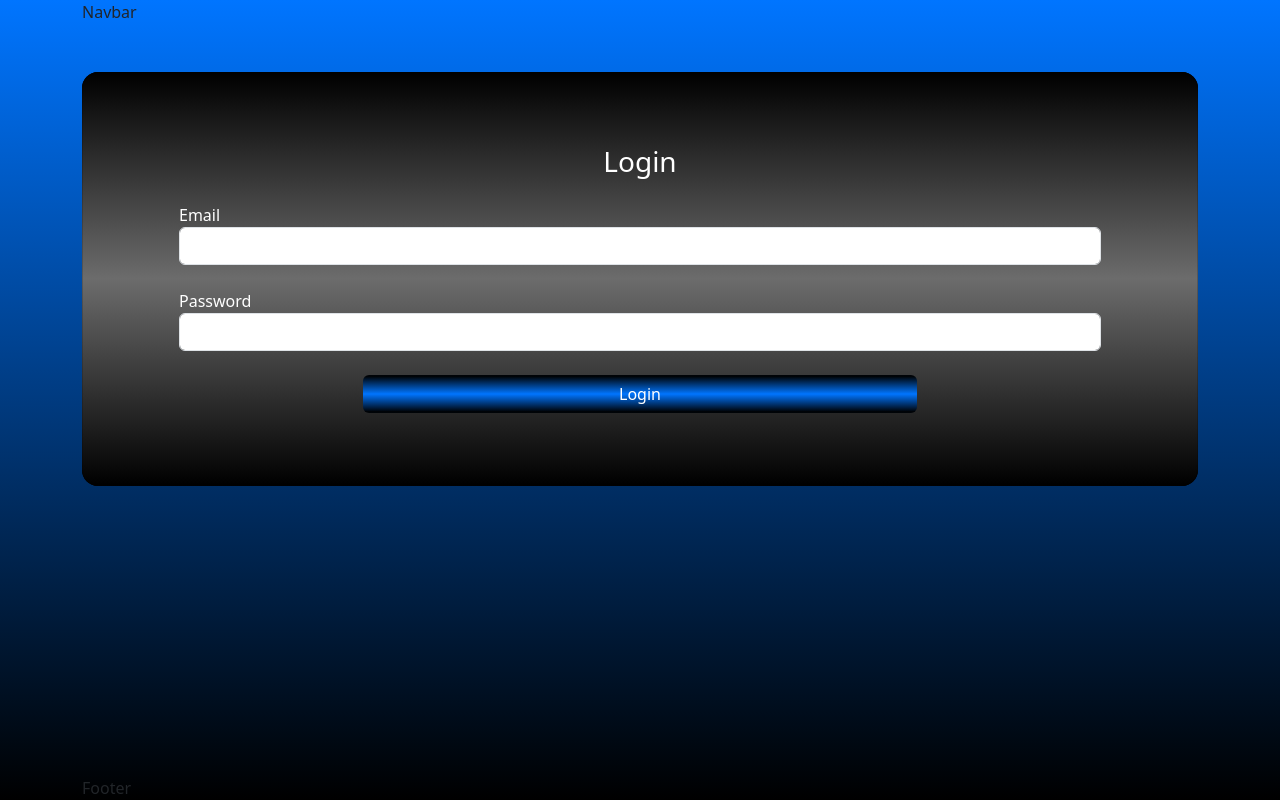
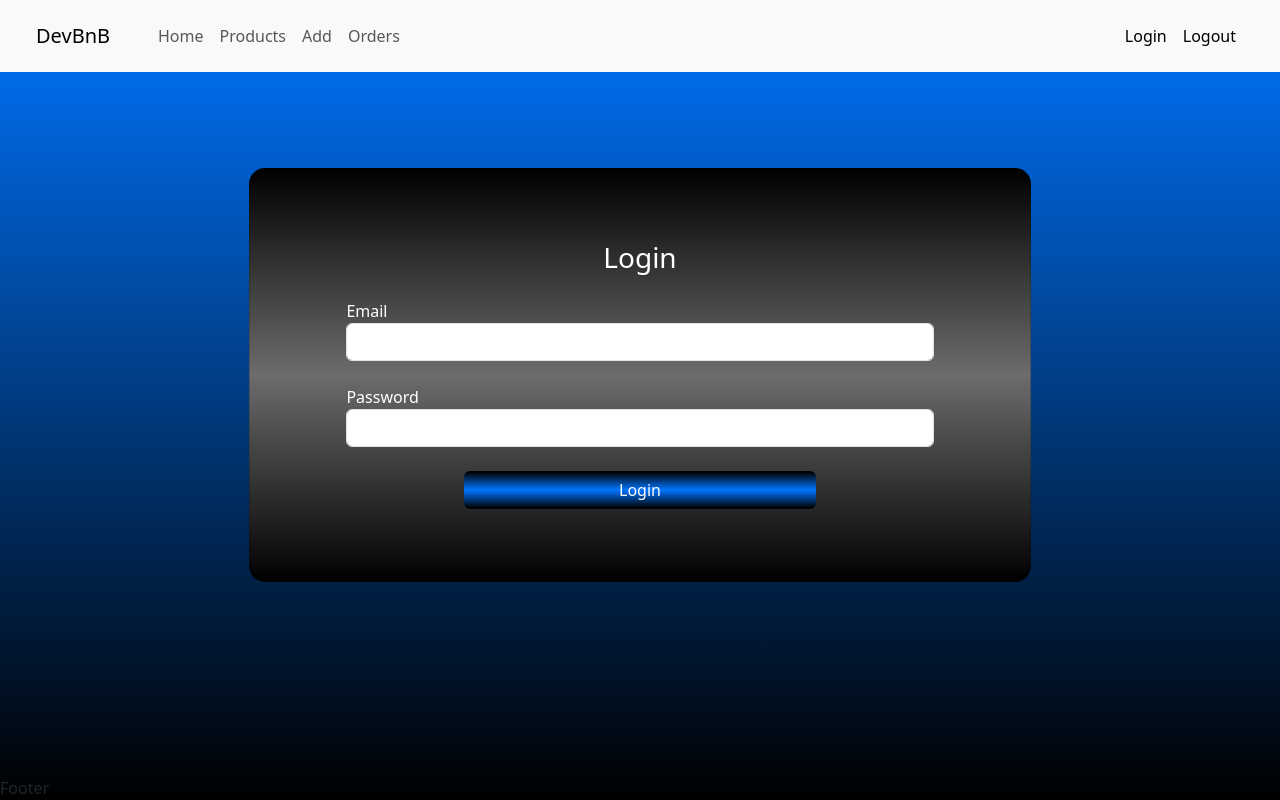
Before and after one commit to msmunir/devBnB, a React (Vite) app in the folder client/: page /login in a window 1280 px wide. Built offline with nearby package versions, Linux system fonts and the light colour scheme; no server answers.

Commit message:
nav v1.7

```diff
--- a/client/src/App.jsx
+++ b/client/src/App.jsx
@@ -17,9 +17,9 @@ const App = () => {
     <BrowserRouter>
       <PlaceProvider>
         <UserProvider>
-          <div className="container siteWrap">
+          <div className=" siteWrap">
             <Navbar />
-            <div className="outlet">
+            <div className="container outlet">
               <Routes>
                 <Route path="/" element={<Home />} />
                 <Route path="/login" element={<LoginForm />} />
--- a/client/src/components/Navbar/Navbar.jsx
+++ b/client/src/components/Navbar/Navbar.jsx
@@ -1,8 +1,88 @@
 import React from "react";
-import "./navbar.css";
+// import "./navbar.css";
+import { Link, NavLink } from "react-router-dom";
+import { useUser } from "../../context/UseContext";
 
 const Navbar = () => {
-  return <div>Navbar</div>;
+  const user = useUser();
+
+  const handleLogout = () => {
+    localStorage.removeItem("TOKEN");
+    user.setToken(null);
+
+    // Redirect to login
+    window.location.href = "/login";
+  };
+
+  return (
+    <nav className="navbar navbar-expand-lg bg-body-tertiary">
+      <div className="container-fluid mx-4">
+        <Link className="navbar-brand" to="/">
+          DevBnB
+        </Link>
+        <button
+          className="navbar-toggler"
+          type="button"
+          data-bs-toggle="collapse"
+          data-bs-target="#navbarNavDropdown"
+          aria-controls="navbarNavDropdown"
+          aria-expanded="false"
+          aria-label="Toggle navigation"
+        >
+          <span className="navbar-toggler-icon"></span>
+        </button>
+        <div className="collapse navbar-collapse" id="navbarNavDropdown">
+          {/* <ul className="navbar-nav ms-auto"> */}
+          <ul className="navbar-nav me-auto mb-2 ms-4 mb-lg-0 ">
+            <li className="nav-item">
+              <NavLink className="nav-link" to="/">
+                Home
+              </NavLink>
+            </li>
+            {/* {user && (
+              <> */}
+            <li className="nav-item">
+              <NavLink className="nav-link" to="/products">
+                Products
+              </NavLink>
+            </li>
+            <li className="nav-item">
+              <NavLink className="nav-link" to="/add">
+                Add
+              </NavLink>
+            </li>
+            <li className="nav-item">
+              <NavLink className="nav-link" to="/orders">
+                Orders
+              </NavLink>
+            </li>
+          </ul>
+          <span className="navbar-text">
+            <ul className="navbar-nav mb-2 ms-4 mb-lg-0 ">
+              <li className="nav-item">
+                <NavLink
+                  className="nav-link"
+                  to="/login"
+                  onClick={handleLogout}
+                >
+                  Login
+                </NavLink>
+              </li>
+              <li className="nav-item">
+                <NavLink
+                  className="nav-link"
+                  to="/login"
+                  onClick={handleLogout}
+                >
+                  Logout
+                </NavLink>
+              </li>
+            </ul>
+          </span>
+        </div>
+      </div>
+    </nav>
+  );
 };
 
 export default Navbar;
--- a/client/src/pages/LoginForm.jsx
+++ b/client/src/pages/LoginForm.jsx
@@ -46,15 +46,17 @@ const LoginForm = () => {
   };
 
   return (
-    <div className="my-5" style={{ background: "black", borderRadius: "1rem" }}>
-      <section className=" dark-grey-text mb-5">
+    // <div className="my-5 dark-grey-text " style={{ background: "none", borderRadius: "1rem", width: "70%" }}>
+    <div className="row mt-5">
+      <section className="mb-5 d-flex flex-row justify-content-center align-item-center">
         <div
-          className="card"
+          className="card my-5"
           style={{
             background:
               "linear-gradient(180deg, rgba(0,0,0,1) 0%, rgba(108,108,108,1) 50%, rgba(0,0,0,1) 100%)",
             borderRadius: "1rem",
             color: "white",
+            width: "70%",
           }}
         >
           <div className="card-body p-5">
--- a/client/src/pages/Register.jsx
+++ b/client/src/pages/Register.jsx
@@ -47,8 +47,8 @@ const Register = () => {
   };
 
   return (
-    <div className="my-5" style={{ background: "black", borderRadius: "1rem" }}>
-      <section className=" dark-grey-text mb-5">
+    <div className="row mt-5">
+      <section className="mb-5 d-flex flex-row justify-content-center align-item-center">
         <div
           className="card"
           style={{
@@ -56,6 +56,7 @@ const Register = () => {
               "linear-gradient(180deg, rgba(0,0,0,1) 0%, rgba(108,108,108,1) 50%, rgba(0,0,0,1) 100%)",
             borderRadius: "1rem",
             color: "white",
+            width: "70%",
           }}
         >
           <div className="card-body p-5">
--- a/client/src/pages/Support.jsx
+++ b/client/src/pages/Support.jsx
@@ -17,8 +17,8 @@ const Support = () => {
   };
 
   return (
-    <div className="my-5" style={{ background: "black", borderRadius: "1rem" }}>
-      <section className=" dark-grey-text mb-5">
+    <div className="row mt-5">
+      <section className="mb-5 d-flex flex-row justify-content-center align-item-center">
         <div
           className="card"
           style={{
@@ -26,6 +26,7 @@ const Support = () => {
               "linear-gradient(180deg, rgba(0,0,0,1) 0%, rgba(108,108,108,1) 50%, rgba(0,0,0,1) 100%)",
             borderRadius: "1rem",
             color: "white",
+            width: "70%",
           }}
         >
           <div className="card-body p-5">
```
